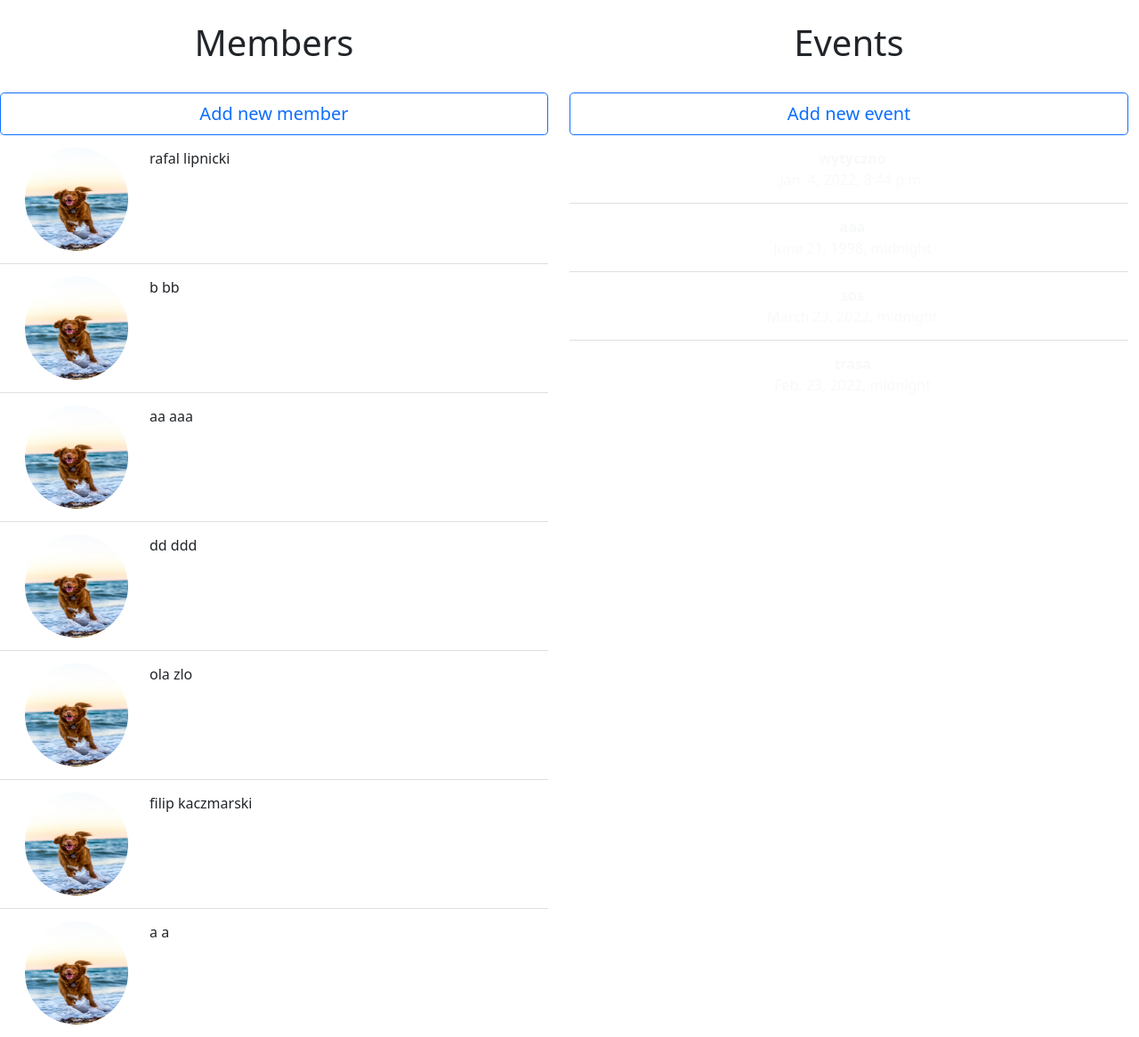
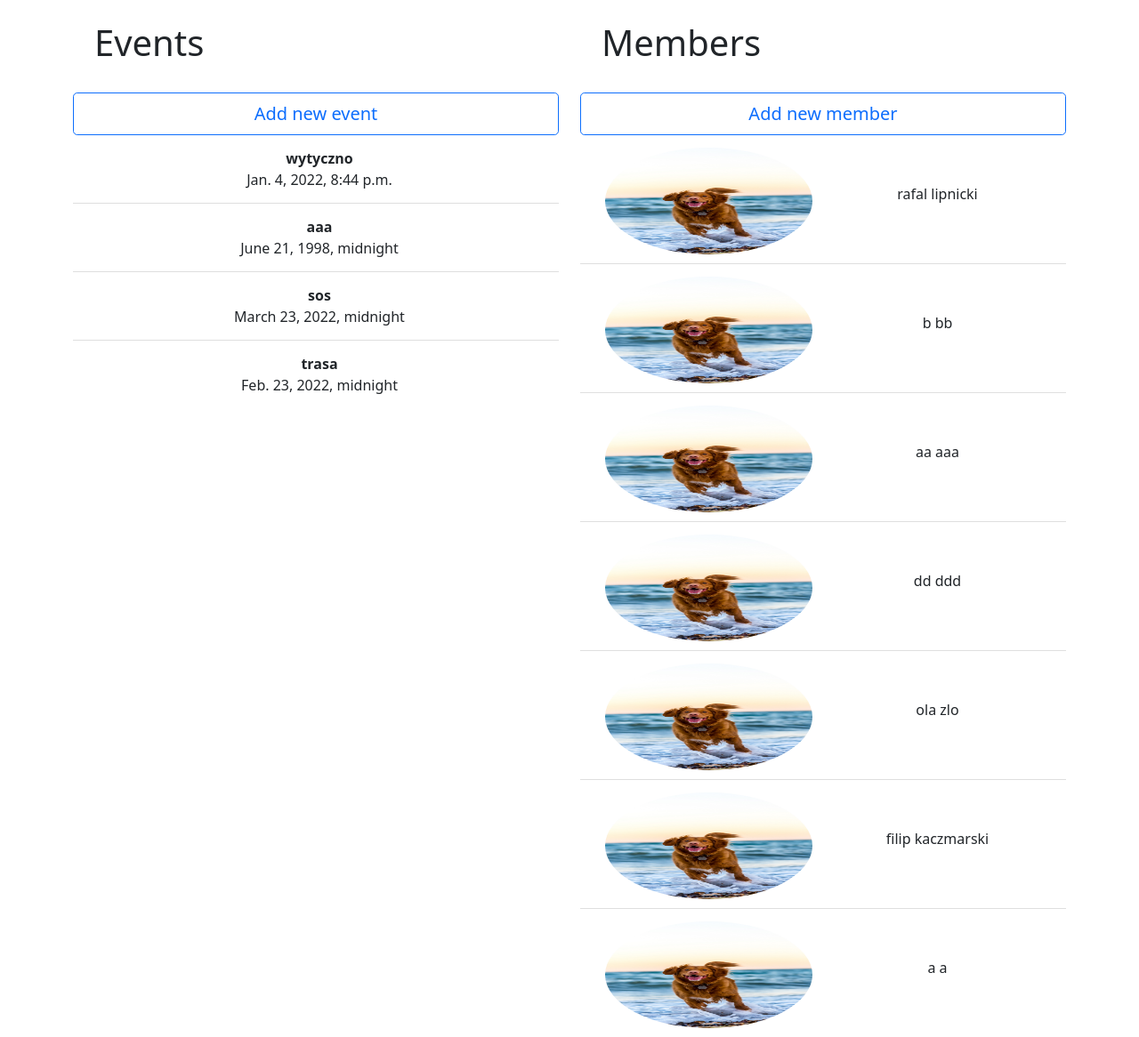
Before and after one commit to kazdyrkeicam/Event-Calculator, a Django app: page /evca/ in a window 1280 px wide. Shown: the whole page at 89% size. Run offline with Django 3.2, Linux system fonts and the light colour scheme; data comes from the database, SQL or seed files in the repository; some libraries are stand-ins or nearby versions.

Commit message:
home_page finished

```diff
--- a/evca/static/css/style.css
+++ b/evca/static/css/style.css
@@ -1,6 +1,6 @@
 /* ZMIENNE */
 :root {
-    --person-size: 8rem;
+    --person-heigth: 8rem;
 }
 
 /* UTILITY BOOTSTRAP */
@@ -19,40 +19,24 @@
 .header-title {
     font-size: 2.5rem;
     padding: 1.5rem;
-    text-align: center;
-}
-
-#members-list {
-    /* ! it's not responsive!!! Make it better */
-    width: 40em;
-    /* outline: 2px solid blue; */
 }
 
 .person {
-    /* border: 2px solid lime; */
-    height: var(--person-size);
-    width: 100%;
+    height: var(--person-heigth);
 }
 
 .person img {
     aspect-ratio: 1 / 1;
-    height: 100%;
-    max-height: var(--person-size);
+    /* ! CHAGNE THE ABSOLUTE SIZE */
+    width: 150px;
+    height: 120px;
     border-radius: 50%;
-    object-fit: fit;
-    /* border: 2px solid red */
 }
 
 .person-name {
-    /* outline: 2px solid orange; */
-}
-
-.person-name p {
-    vertical-align: bottom;
-    /* outline: 5px solid blue; */
+    margin: auto;
 }
 
 .event {
-    /* outline: 2px solid orange; */
     width: 100%;
 }
--- a/evca/templates/evca_base.html
+++ b/evca/templates/evca_base.html
@@ -10,7 +10,7 @@
     <link href="https://cdn.jsdelivr.net/npm/bootstrap@5.1.3/dist/css/bootstrap.min.css" rel="stylesheet" integrity="sha384-1BmE4kWBq78iYhFldvKuhfTAU6auU8tT94WrHftjDbrCEXSU1oBoqyl2QvZ6jIW3" crossorigin="anonymous">
 
     <!-- <link rel="stylesheet" href="../static/style.css"> -->
-    <link rel="stylesheet" href="{% static 'css/style.css' %}">
+    <link rel="stylesheet" href="{% static 'css/style.css' %}?{% now 'U' %}">
 
     <title>Event Calculator</title>
 </head>
--- a/evca/templates/evca_home.html
+++ b/evca/templates/evca_home.html
@@ -3,36 +3,9 @@
 
 {% block content %}
 
-    <main id="main" class="row">
-        <section id="members-list" class="col-sm-6">
-            <h2 class="header-title">Members</h2>
-            <button onclick="location.href='/evca/add_member/'"
-            class="btn btn-outline-primary btn-lg"
-            style="width: 100%;">
-                Add new member
-            </button>
-            {% if all_members_list %}
-                <ul class="list-group list-group-flush">
-                    {% for member in all_members_list %}
-                        <li class="list-group-item">
-
-                            <a href="/evca/member/{{ member.id }}/"
-                            class="d-flex btn btn-outline-dark no-border person">
-                                <img src="{% static 'images/dog.jpg' %}" alt="photo">
-                                <div class="person-name">
-                                    <p>{{ member.name }} {{ member.surname }}</p>
-                                </div>
-                            </a>
-
-                        </li>
-                    {% endfor %}
-                </ul>
-            {% else %}
-                <p>No members are available.</p>
-            {% endif %}
-
-        </section>
-        <section id="events-list" class="col-sm-6">
+    <main id="main" class="container">
+        <div class="row">
+            <section id="events-list" class="col-sm">
                 <h2 class="header-title">Events</h2>
                 <button onclick="location.href='/evca/add_event/'"
                 class="btn btn-outline-primary btn-lg"
@@ -44,7 +17,7 @@
                         {% for event in all_events_list %}
                             <li class="list-group-item">
                                 <a href="/evca/event/{{ event.id }}/"
-                            class="btn btn-outline-light no-border event">
+                                class="btn btn-outline-dark no-border event">
                                     <div class="ms-2 me-auto">
                                         <div class="fw-bold">{{ event.name }}</div>
                                         {{ event.date }}
@@ -57,6 +30,35 @@
                     <p>No events are available.</p>
                 {% endif %}
             </section>
+            <section id="members-list" class="col-sm">
+                <h2 class="header-title">Members</h2>
+                <button onclick="location.href='/evca/add_member/'"
+                    class="btn btn-outline-primary btn-lg"
+                    style="width: 100%;">
+                    Add new member
+                </button>
+                {% if all_members_list %}
+                    <ul class="list-group list-group-flush">
+                        {% for member in all_members_list %}
+                            <li class="list-group-item">
+                                <a href="/evca/member/{{ member.id }}/"
+                                    class="container btn btn-outline-dark no-border person">
+                                    <div class="row">
+                                        <img src="{% static 'images/dog.jpg' %}" alt="photo"
+                                            class="col-sm">
+                                        <div class="person-name col-sm">
+                                            <p>{{ member.name }} {{ member.surname }}</p>
+                                        </div>
+                                    </div>
+                                </a>
+                            </li>
+                        {% endfor %}
+                    </ul>
+                {% else %}
+                    <p>No members are available.</p>
+                {% endif %}
+            </section>
+        </div>
     </main>
 
 {% endblock content %}
```
Lines whose indentation alone changed are shown as unchanged.
